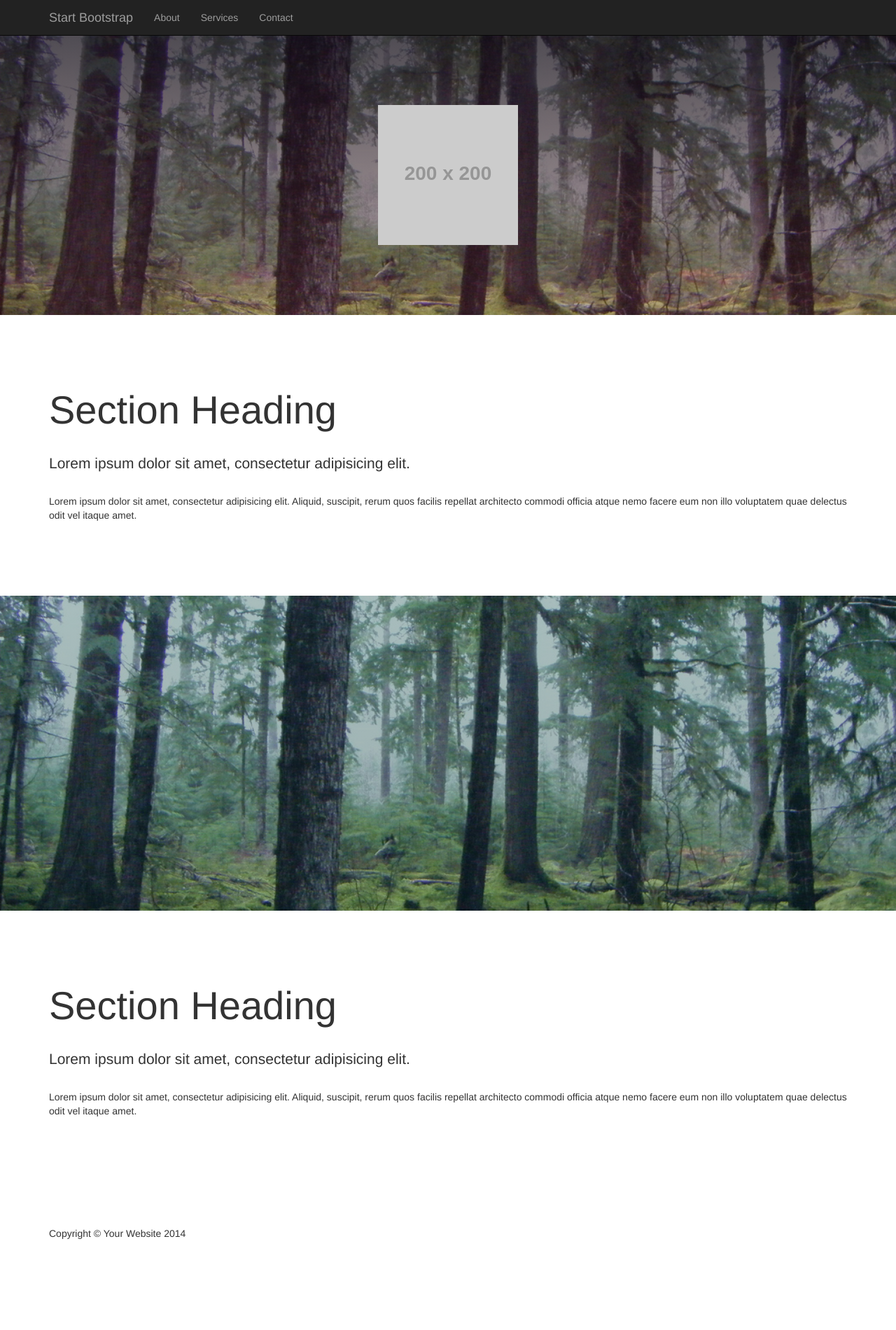
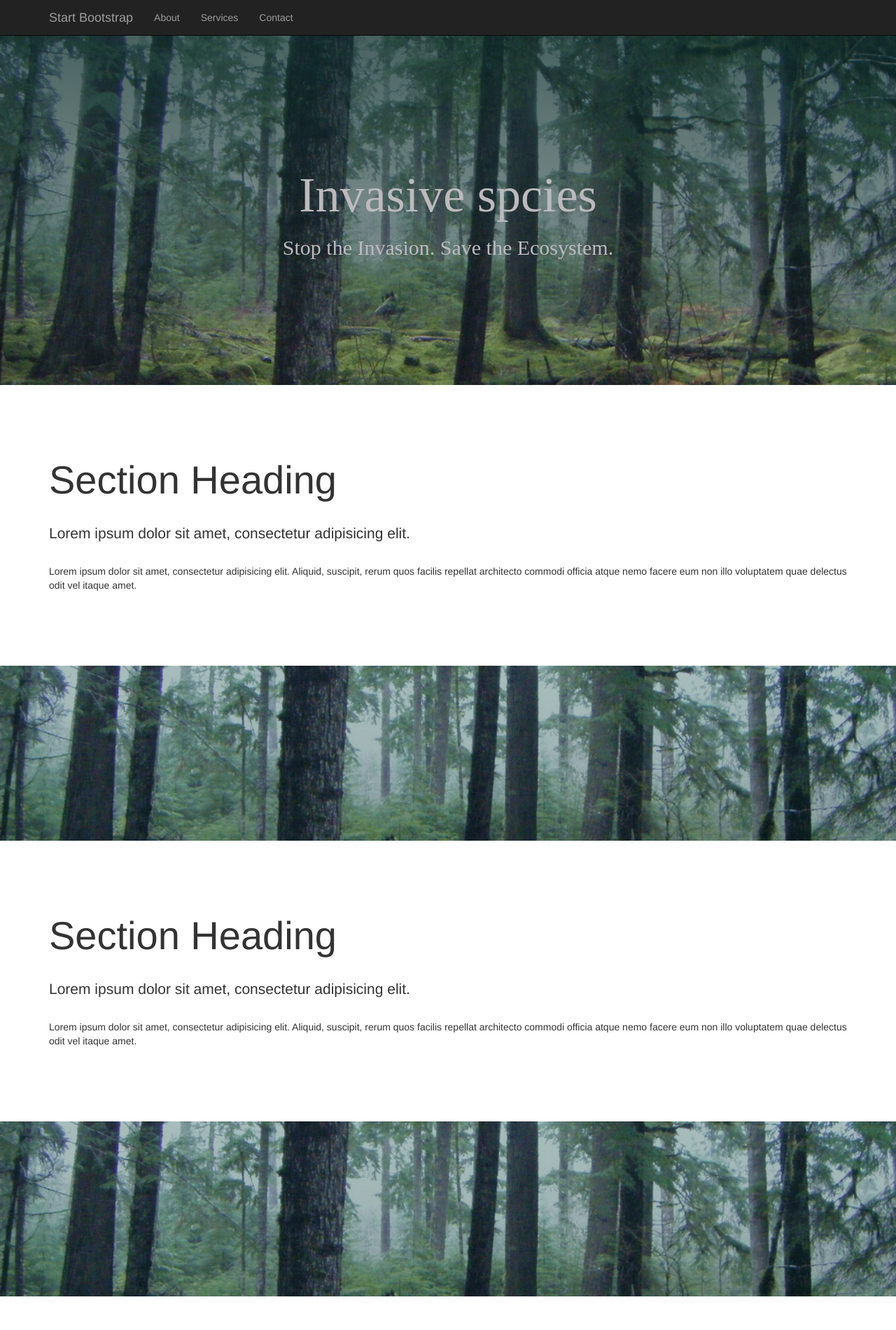
Before and after one commit to gabbym321/adhd-qol, a plain HTML site: page content/startbootstrap-full-width-pics-gh-pages/index.html in a window 1280 px wide. Shown: the top 1900 px of the page at 70% size. Before the commit the page ends 1832 px from the top, so only its background shows below. Drawn offline with Linux system fonts and the light colour scheme; placeholder pictures from the web are drawn by us.

Commit message:
background, sections, title

```diff
--- a/content/startbootstrap-full-width-pics-gh-pages/css/full-width-pics.css
+++ b/content/startbootstrap-full-width-pics-gh-pages/css/full-width-pics.css
@@ -18,15 +18,30 @@ body {
 }
 
 .image-bg-fluid-height {
-	background: linear-gradient( rgba(20, 10, 20, 0.7), rgba(120, 40, 40, .3)), url('../../../photos/forest_1.jpg') center no-repeat fixed;
+	background: linear-gradient( rgba(10, 43, 40, 0.7), rgba(30, 40, 40, .3)), url('../../../photos/forest_1.jpg') center no-repeat fixed;
 	background-size: cover;
     padding: 100px 0;
 }
+.title {
+    padding: 70px;
+    color: #BCBABE;
+
+    font-family:"new";
+}
+.title h1  {
+    font-size:500%;
+}
+
 
 .image-bg-fixed-height {
 	background: linear-gradient( rgba(10, 63, 60, 0.25), rgba(0, 40, 40, .3)), url('../../../photos/forest_1.jpg') center no-repeat fixed;
 	background-size: cover;
-    height: 450px;
+    height: 250px;
+}
+.background-space {
+    background: linear-gradient( rgba(10, 63, 60, 0.25), rgba(0, 40, 40, .3)), url('../../../photos/forest_1.jpg') center no-repeat fixed;
+	background-size: cover;
+    height: 250px;
 }
 
 .img-center {
--- a/content/startbootstrap-full-width-pics-gh-pages/index.html
+++ b/content/startbootstrap-full-width-pics-gh-pages/index.html
@@ -64,11 +64,49 @@
     <!-- Full Width Image Header with Logo -->
     <!-- Image backgrounds are set within the full-width-pics.css file. -->
     <header class="image-bg-fluid-height">
-        <img class="img-responsive img-center" src="http://placehold.it/200x200&text=Logo" alt="">
+        <div class="title">
+
+        <h1>
+            Invasive spcies
+
+        </h1>
+            <h2>Stop the Invasion. Save the Ecosystem. </h2>
+        </div>
+
     </header>
 
     <!-- Content Section -->
     <section>
+        <div class="container">
+            <div class="row">
+                <div class="col-lg-12">
+                    <h1 class="section-heading">Section Heading</h1>
+                    <p class="lead section-lead">Lorem ipsum dolor sit amet, consectetur adipisicing elit.</p>
+                    <p class="section-paragraph">Lorem ipsum dolor sit amet, consectetur adipisicing elit. Aliquid, suscipit, rerum quos facilis repellat architecto commodi officia atque nemo facere eum non illo voluptatem quae delectus odit vel itaque amet.</p>
+                </div>
+            </div>
+        </div>
+    </section>
+    <div class= background-space>
+
+
+
+    </div>
+    <section>
+        <div class="container">
+            <div class="row">
+                <div class="col-lg-12">
+                    <h1 class="section-heading">Section Heading</h1>
+                    <p class="lead section-lead">Lorem ipsum dolor sit amet, consectetur adipisicing elit.</p>
+                    <p class="section-paragraph">Lorem ipsum dolor sit amet, consectetur adipisicing elit. Aliquid, suscipit, rerum quos facilis repellat architecto commodi officia atque nemo facere eum non illo voluptatem quae delectus odit vel itaque amet.</p>
+                </div>
+            </div>
+        </div>
+    </section>
+    <div class= background-space>
+
+    </div>
+<section>
         <div class="container">
             <div class="row">
                 <div class="col-lg-12">
```
